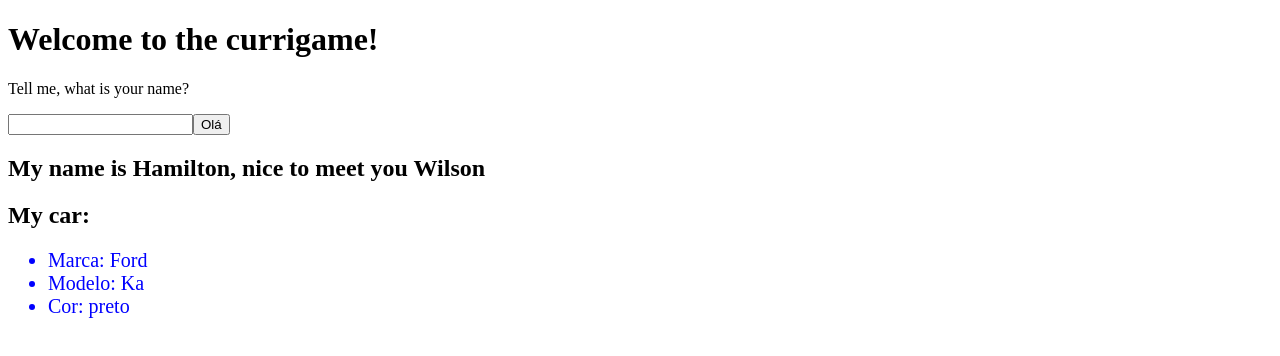
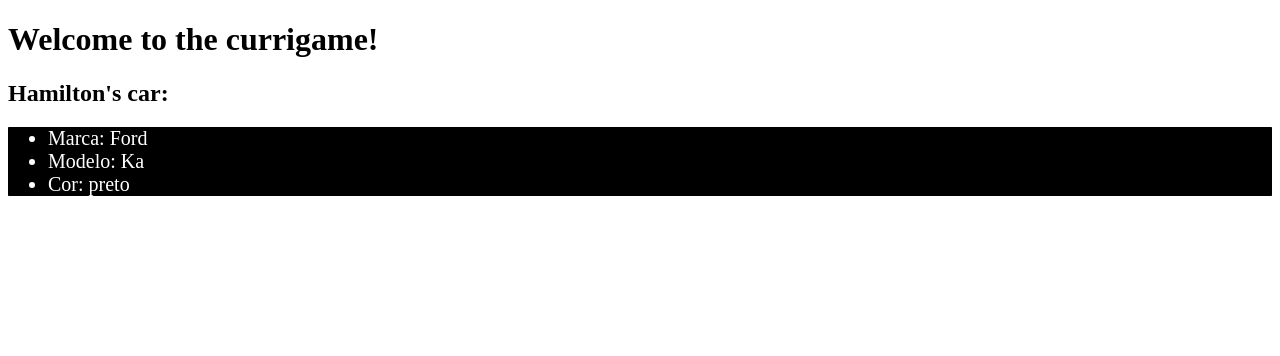
Before and after one commit to HamiltonFRJ/SlapOnMyFace, a React (Vite) app: page / in a window 1280 px wide. Shown: the top 356 px of the page. Built offline with nearby package versions, Linux system fonts and the light colour scheme.

Commit message:
data and base of a exercise with JSX

```diff
--- a/src/App.jsx
+++ b/src/App.jsx
@@ -21,15 +21,7 @@ const Button = () => {
 const Welcome = () =>  {
   return <form>
     <h1>Welcome to the currigame!</h1>
-    <p>Tell me, what is your name?</p>
-    <input></input>
-    <Button />
-    <Representation name='Wilson'></Representation>
   </form>
-}
-
-const Representation = (properties) => {
-  return <h2>My name is Hamilton, nice to meet you {properties.name} </h2>
 }
 
 const App = () => {
@@ -37,7 +29,7 @@ const App = () => {
     <div>
       <Welcome />
 
-      <h2>My car:</h2>
+      <h2>Hamilton's car:</h2>
       <ul style={styleCarList}>
         <li>Marca: {carro.marca}</li>
         <li>Modelo: {carro.modelo}</li>
@@ -51,12 +43,54 @@ const carro = {
   marca: 'Ford',
   modelo: 'Ka',
   cor: 'preto',
+  ano: '2012',
+  versao: '1.6',
+  interessados: [
+    {nome: 'Hamilton', idade: '22'},
+    {nome: 'Joao', idade: '24'},
+    {nome: 'Ana', idade: '25'}
+  ],
+  status: 'vendido',
+}
+
+const proprietario = {
+  clientes: [
+    {
+    nome: 'Hamilton',
+    idade: '22',
+    ultimasCompras: [
+    {item: 'kit de pneus phirelli', valor: 'R$ 2200'},
+    {item: 'kit multimidia', valor: 'R$ 1500'},
+    ],
+    comprador: 'ativo',
+    },
+    {
+    nome: 'Joao',
+    idade: '24',
+    ultimasCompras: [
+    {item: 'capa de couro para banco', valor: 'R$ 2500'},
+    {item: 'limpador de parabrisa', valor: 'R$ 100'},
+    ],
+    comprador: 'inativo',
+    },
+    {
+    nome: 'Ana',
+    idade: '25',
+    ultimasCompras: [
+    {item: 'cheiro para interior', valor: 'R$ 20'},
+    {item: 'servico pintura completa - prata', valor: 'R$ 4000'},
+    ],
+    comprador: 'inativo',
+    },
+  ]
 }
 
 const styleCarList  = {
-  color: 'blue',
+  color: 'white',
   fontSize: '20px',
-  fontFamily: 'TimesNewRoman'
+  fontFamily: 'TimesNewRoman',
+  backgroundColor: 'black',
+  borderRadius: '0.05rem',
 }
 
 export default App
```
